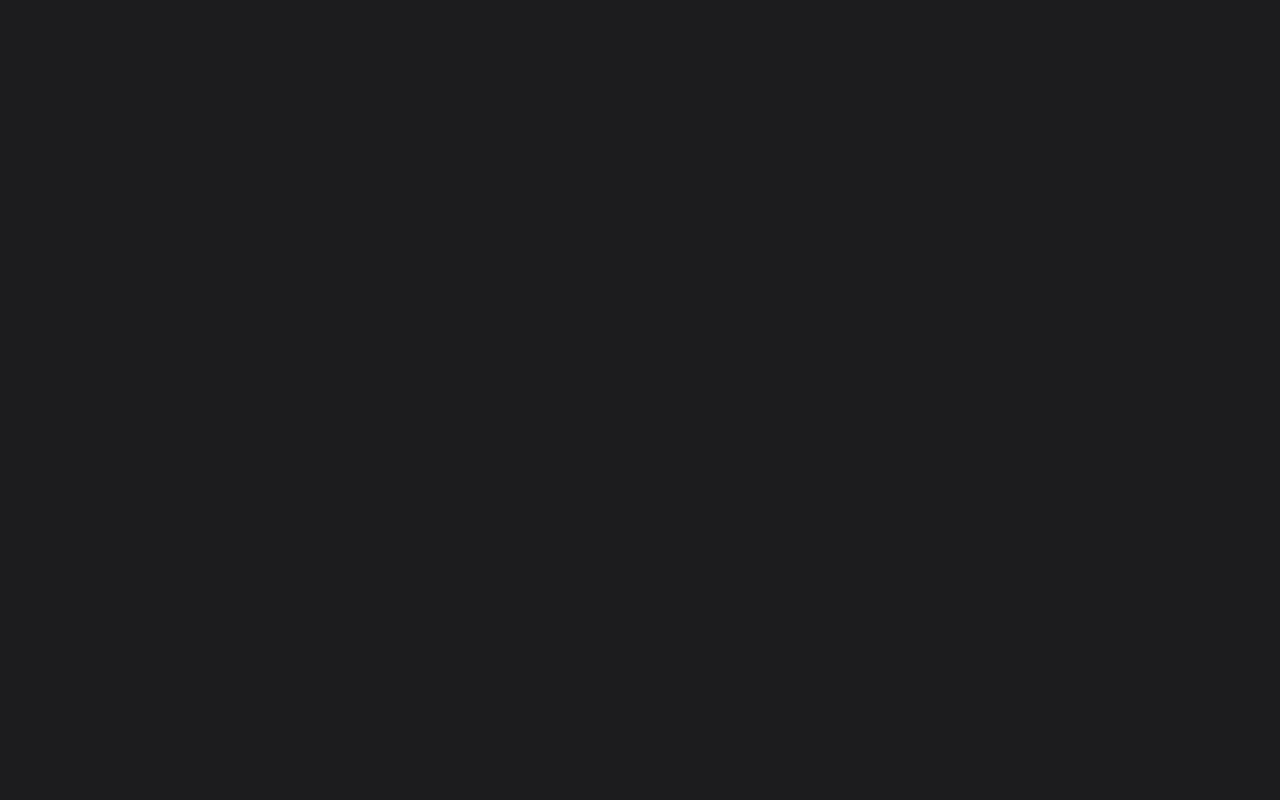
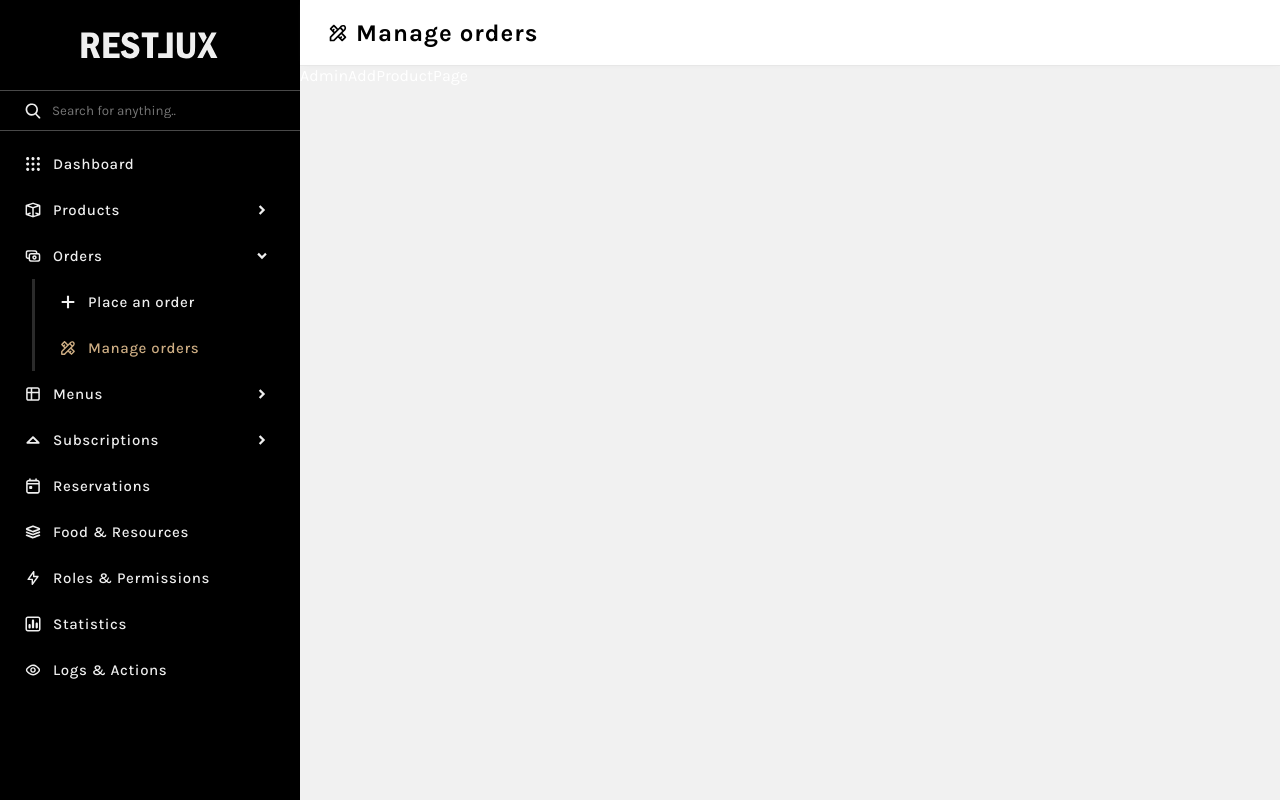
Before and after one commit to Hostname47/Restlux-front, a React (Vite) app: page /admin/orders in a window 1280 px wide. Before the commit this address had no page. Built offline with nearby package versions, Linux system fonts and the light colour scheme.

Commit message:
Open collapsible area of sidebar button if a nested button get clicked

```diff
--- a/src/App.tsx
+++ b/src/App.tsx
@@ -4,6 +4,8 @@ import { store } from "./app/store";
 import LandingPage from "./pages/landing-page/index";
 import AdminDashboard from "./pages/admin-area/dashboard";
 import AdminStatisticsPage from "./pages/admin-area/statistics";
+import AdminAddProductPage from "./pages/admin-area/orders/add";
+import AdminProductsIndexPage from "./pages/admin-area/orders/index";
 
 function App() {
   return (
@@ -13,6 +15,8 @@ function App() {
           <Route path="/" element={<LandingPage />} />
           <Route path="/admin/dashboard" element={<AdminDashboard />} />
           <Route path="/admin/statistics" element={<AdminStatisticsPage />} />
+          <Route path="/admin/orders/add" element={<AdminAddProductPage />} />
+          <Route path="/admin/orders" element={<AdminProductsIndexPage />} />
         </Routes>
       </BrowserRouter>
     </Provider>
--- a/src/components/admin/sidebar/components/CollapsibleButton.tsx
+++ b/src/components/admin/sidebar/components/CollapsibleButton.tsx
@@ -1,10 +1,21 @@
-import { useState } from "react";
+import { useEffect, useState } from "react";
 import RightChevron from "../../../icons/RightChevron";
 import { Button, Collapsible } from "../types";
 import SidebarButton from "./SidebarButton";
+import { useLocation } from "react-router";
 
 function CollapsibleButton({ button }: { button: Button & Collapsible }) {
+  const location = useLocation();
   const [opened, setOpened] = useState(false);
+
+  useEffect(() => {
+    button.buttons.forEach((b) => {
+      if ("to" in b && b.to == location.pathname) {
+        setOpened(true);
+        return;
+      }
+    });
+  }, [location.pathname, button.buttons]);
 
   return (
     <div className="button-container">
@@ -19,7 +30,7 @@ function CollapsibleButton({ button }: { button: Button & Collapsible }) {
       {opened && (
         <div className="button-collapsible-area">
           {button.buttons.map((btn: Button) => (
-            <SidebarButton button={btn} />
+            <SidebarButton key={btn.title} button={btn} />
           ))}
         </div>
       )}
--- a/src/components/admin/sidebar/index.tsx
+++ b/src/components/admin/sidebar/index.tsx
@@ -1,14 +1,12 @@
 import { useEffect, useState } from "react";
 import TextLogo from "../../logos/TextLogo";
 import "./styles.css";
-import { allButtons, getSidebarButton, sidebarFlatButtons } from "./buttons";
+import { allButtons, sidebarFlatButtons } from "./buttons";
 import SearchIcon from "../../icons/SearchIcon";
 import SidebarButton from "./components/SidebarButton";
 import { Button } from "./types";
-import { useLocation } from "react-router";
 
 function AdminSidebar() {
-  const location = useLocation();
   const [buttons, setButtons] = useState<Button[]>(allButtons);
   const [query, setQuery] = useState("");
 
@@ -23,8 +21,6 @@ function AdminSidebar() {
       setButtons(allButtons);
     }
   };
-
-  const route = getSidebarButton(location.pathname);
 
   useEffect(() => {
     searchFor(query);
--- a/src/pages/admin-area/dashboard/index.tsx
+++ b/src/pages/admin-area/dashboard/index.tsx
@@ -1,11 +1,7 @@
 import AdminLayout from "../../../layout/admin";
 
 function AdminDashboard() {
-  return (
-    <AdminLayout>
-      <h1>Hello world inside admin area</h1>
-    </AdminLayout>
-  );
+  return <AdminLayout></AdminLayout>;
 }
 
 export default AdminDashboard;
--- /dev/null
+++ b/src/pages/admin-area/orders/add/index.tsx
@@ -0,0 +1,8 @@
+import AdminLayout from "../../../../layout/admin";
+import "./styles.css";
+
+function AdminAddProductPage() {
+  return <AdminLayout>AdminAddProductPage</AdminLayout>;
+}
+
+export default AdminAddProductPage;
--- /dev/null
+++ b/src/pages/admin-area/orders/index/index.tsx
@@ -0,0 +1,8 @@
+import AdminLayout from "../../../../layout/admin";
+import "./styles.css";
+
+function AdminProductsIndexPage() {
+  return <AdminLayout>AdminAddProductPage</AdminLayout>;
+}
+
+export default AdminProductsIndexPage;
```
Also changed, not shown: src/pages/admin-area/orders/add/styles.css (added), src/pages/admin-area/orders/index/styles.css (added).
